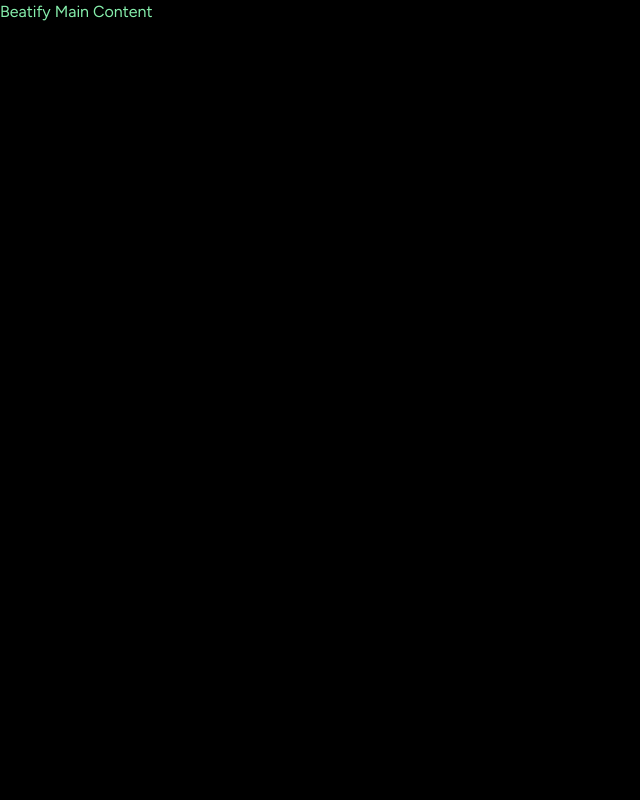
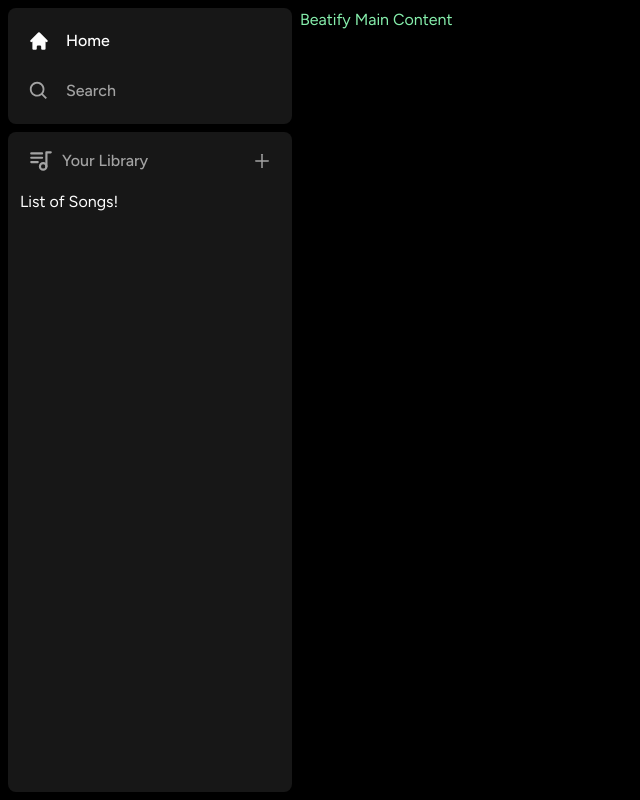
Before and after one commit to alpinn/Beatify-App, a Next.js app: page / in a window 1280 px wide. Shown: the whole page, without its empty margins (0-640 px from the left). Built offline with nearby package versions, Linux system fonts and the light colour scheme.

Commit message:
add Sidebar Layout Component

```diff
--- a/app/layout.tsx
+++ b/app/layout.tsx
@@ -2,10 +2,12 @@ import './globals.css'
 import type { Metadata } from 'next'
 import { Figtree } from 'next/font/google'
 
+import Sidebar from '@/components/Sidebar'
+
 const font = Figtree({ subsets: ['latin'] })
 
 export const metadata: Metadata = {
-  title: 'Welcome to Spotify',
+  title: 'Welcome to Beatify',
   description: 'Listen to music free!',
 }
 
@@ -17,7 +19,10 @@ export default function RootLayout({
   return (
     <html lang="en">
       <body className={font.className}>
-        {children}</body>
+        <Sidebar>
+          {children}
+        </Sidebar>
+        </body>
     </html>
   )
 }
--- /dev/null
+++ b/components/Box.tsx
@@ -0,0 +1,28 @@
+import { twMerge } from "tailwind-merge";
+
+interface BoxProps {
+    children: React.ReactNode;
+    className?: string;
+}
+
+const Box:React.FC<BoxProps> = ({
+    children,
+    className
+}) => {
+    return (
+        <div
+            className={twMerge(`
+                bg-neutral-900
+                rounded-lg
+                h-fit
+                w-full
+            `,
+                className
+            )}
+        >
+            {children}
+        </div>
+     );
+}
+
+export default Box;
--- /dev/null
+++ b/components/Library.tsx
@@ -0,0 +1,63 @@
+"use client"
+
+import { TbPlaylist } from "react-icons/tb";
+import { AiOutlinePlus } from "react-icons/ai";
+
+const Library = () => {
+    const onClick = () => {
+      //Handle Upload Later
+    };
+    return (
+        <div className="flex flex-col">
+            <div
+                className="
+                    flex
+                    items-center
+                    justify-between
+                    px-5
+                    pt-4
+                "
+            >
+                <div
+                    className="
+                        inline-flex
+                        items-center
+                        gap-x-2
+                    "
+                >
+                    <TbPlaylist className="text-neutral-400" size={26}/>
+                    <p
+                        className="
+                            text-neutral-400
+                            font-medium
+                            text-md
+                        "
+                    >
+                        Your Library
+                    </p>
+                </div>
+                <AiOutlinePlus
+                    onClick={onClick}
+                    size={20}
+                    className="
+                        text-neutral-400
+                        cursor-pointer
+                        hover:text-white
+                        transition
+                    "
+                />
+            </div>
+            <div className="
+                flex
+                flex-col
+                gap-y-2
+                mt-4
+                px-3
+            ">
+                List of Songs!
+            </div>
+        </div>
+     );
+}
+
+export default Library;
--- /dev/null
+++ b/components/Sidebar.tsx
@@ -0,0 +1,80 @@
+"use client"
+
+import { usePathname } from "next/navigation";
+import { useMemo } from "react";
+import { HiHome } from "react-icons/hi";
+import { BiSearch } from "react-icons/bi";
+
+import Box from "./Box";
+import SidebarItem from "./SidebarItem";
+import Library from "./Library";
+
+interface SidebarProps {
+    children: React.ReactNode;
+}
+
+const Sidebar:React.FC<SidebarProps> = ({
+    children
+}) => {
+
+    const pathname = usePathname();
+
+    const routes = useMemo(() => [
+        {
+            icon: HiHome,
+            label: 'Home',
+            active: pathname !== '/search',
+            href: '/'
+        },
+        {
+            icon: BiSearch,
+            label: 'Search',
+            active: pathname === '/search',
+            href: '/search'
+        }
+    ], [pathname]);
+
+    return (
+        <div className="flex h-full">
+            <div
+                className="
+                    hidden
+                    md:flex
+                    flex-col
+                    gap-y-2
+                    bg-black
+                    h-full
+                    w-[300px]
+                    p-2
+                "
+            >
+                <Box>
+                    <div
+                        className="
+                            flex
+                            flex-col
+                            gap-y-4
+                            px-5
+                            py-4
+                        "
+                    >
+                        {routes.map((item) => (
+                            <SidebarItem
+                                key={item.label}
+                                {...item}
+                            />
+                        ))}
+                    </div>
+                </Box>
+                <Box className="overflow-y-auto h-full">
+                    <Library/>
+                </Box>
+            </div>
+            <main className="h-full flex-1 overflow-y-auto py-2">
+                {children}
+            </main>
+        </div>
+     );
+}
+
+export default Sidebar;
--- /dev/null
+++ b/components/SidebarItem.tsx
@@ -0,0 +1,45 @@
+import Link from "next/link";
+import { IconType } from "react-icons";
+import { twMerge } from "tailwind-merge";
+
+interface SidebarItemProps {
+    icon: IconType;
+    label: string;
+    active?: boolean;
+    href: string;
+}
+
+const SidebarItem: React.FC<SidebarItemProps> = ({
+    icon: Icon,
+    label,
+    active,
+    href
+}) => {
+    return (
+        <Link
+            href={href}
+            className={twMerge(`
+                flex
+                flex-row
+                h-auto
+                items-center
+                w-full
+                gap-x-4
+                text-md
+                font-medium
+                cursor-pointer
+                hover:text-white
+                transition
+                text-neutral-400
+                py-1
+            `,
+                active && "text-white"
+            )}
+        >
+            <Icon size={26}/>
+            <p className="truncate w-full">{label}</p>
+        </Link>
+     );
+}
+
+export default SidebarItem;
--- a/package.json
+++ b/package.json
@@ -19,6 +19,8 @@
     "postcss": "8.4.28",
     "react": "18.2.0",
     "react-dom": "18.2.0",
+    "react-icons": "^4.10.1",
+    "tailwind-merge": "^1.14.0",
     "tailwindcss": "3.3.3",
     "typescript": "5.1.6"
   }
```
Also changed, not shown: 1 other file (tests, documents, lock files or other folders).
